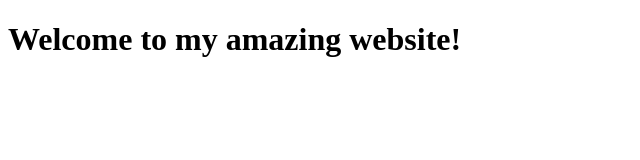
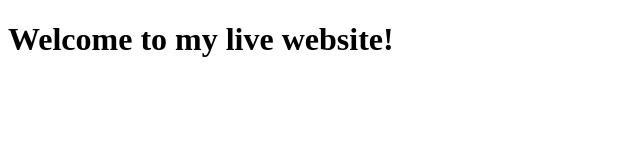
Before and after one commit to Shivani-2728/my-first-pipeline, a plain HTML site: page index.html in a window 1280 px wide. Shown: the whole page, without its empty margins (0-640 px from the left). Drawn offline with Linux system fonts and the light colour scheme.

Commit message:
Trigger data

```diff
--- a/index.html
+++ b/index.html
@@ -4,6 +4,6 @@
     <title>My Portfolio</title>
 </head>
 <body>
-    <h1>Welcome to my amazing website!</h1>
+    <h1>Welcome to my live website!</h1>
 </body>
 </html>
```
